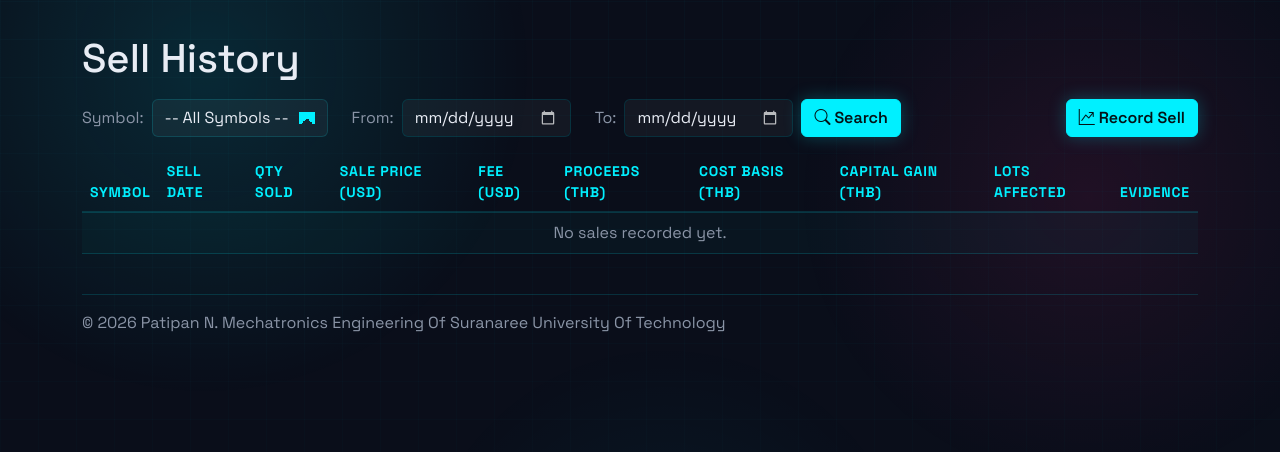
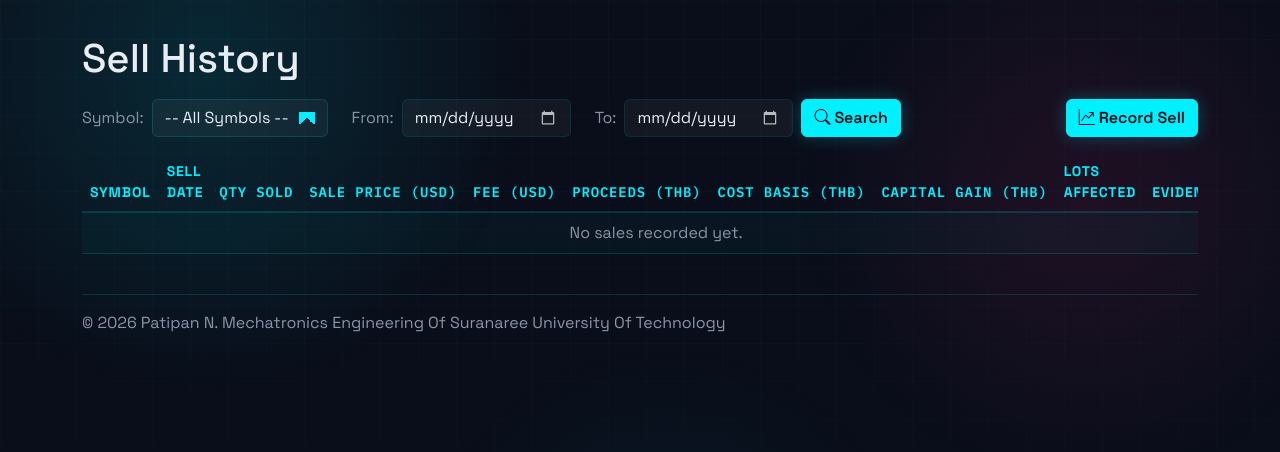
Before and after one commit to thestreets1412/stock-fifo-django, a Django app: page /sales/ in a window 1280 px wide. Shown: the part 75-527 px from the top of the page. Run offline with Django 5.2, Linux system fonts and the light colour scheme; the visitor is signed in with stand-in values (Sample User, id 1); data that the repository does not hold is empty.

Commit message:
feat: right-align financial columns with tabular figures
Money and share counts were left-aligned in the app's proportional face, so
decimal points wandered and you could not compare two THB amounts by shape.
Adds .cell-num -- monospace, tabular figures, right-aligned -- and applies
it to the numeric columns and their headers on both tables.

Lots Affected now shows the three oldest lots and a "+N more" line. A sale
that consumed eight lots was stretching its row to eight lines and pushing
everything else off screen; the full allocation detail is what the FIFO
report export is for.

Co-Authored-By: Claude Opus 5 <noreply@anthropic.com>

```diff
--- a/portfolio/static/portfolio/style.css
+++ b/portfolio/static/portfolio/style.css
@@ -304,6 +304,18 @@ a:hover {
   color: var(--cyan);
 }
 
+/* ---- Numeric table cells ----
+   Money and share counts get monospaced tabular figures and right alignment,
+   so decimal points stack and you can compare magnitudes down a column by
+   shape alone. Headers take the same class to stay over their column. */
+.cell-num {
+  font-family: var(--font-mono);
+  font-variant-numeric: tabular-nums;
+  font-feature-settings: "tnum" 1;
+  text-align: right;
+  white-space: nowrap;
+}
+
 /* ---- Stat cards — dashboard summary tiles. Label recedes, figure dominates. */
 .stat-card__label {
   font-size: var(--text-sm);
--- a/portfolio/templates/portfolio/sale_list.html
+++ b/portfolio/templates/portfolio/sale_list.html
@@ -56,12 +56,12 @@
             <tr>
                 <th>Symbol</th>
                 <th>Sell Date</th>
-                <th>Qty Sold</th>
-                <th>Sale Price (USD)</th>
-                <th>Fee (USD)</th>
-                <th>Proceeds (THB)</th>
-                <th>Cost Basis (THB)</th>
-                <th>Capital Gain (THB)</th>
+                <th class="cell-num">Qty Sold</th>
+                <th class="cell-num">Sale Price (USD)</th>
+                <th class="cell-num">Fee (USD)</th>
+                <th class="cell-num">Proceeds (THB)</th>
+                <th class="cell-num">Cost Basis (THB)</th>
+                <th class="cell-num">Capital Gain (THB)</th>
                 <th>Lots Affected</th>
                 <th>Evidence</th>
             </tr>
@@ -71,12 +71,12 @@
             <tr>
                 <td>{{ sale.symbol.ticker }}</td>
                 <td>{{ sale.sell_date }}</td>
-                <td>{{ sale.qty_sold }}</td>
-                <td>{{ sale.sale_price_usd }}</td>
-                <td>{{ sale.fee_usd }}</td>
-                <td>{{ sale.proceeds_thb|floatformat:2 }}</td>
-                <td>{{ sale.windowed_cost_basis_thb|floatformat:2 }}</td>
-                <td>
+                <td class="cell-num">{{ sale.qty_sold }}</td>
+                <td class="cell-num">{{ sale.sale_price_usd }}</td>
+                <td class="cell-num">{{ sale.fee_usd }}</td>
+                <td class="cell-num">{{ sale.proceeds_thb|floatformat:2 }}</td>
+                <td class="cell-num">{{ sale.windowed_cost_basis_thb|floatformat:2 }}</td>
+                <td class="cell-num">
                     {% if sale.windowed_capital_gain_thb >= 0 %}
                         <span class="value-gain">+{{ sale.windowed_capital_gain_thb|floatformat:2 }}</span>
                     {% else %}
@@ -84,11 +84,16 @@
                     {% endif %}
                 </td>
                 <td>
+                    {% with allocations=sale.allocations.all %}
                     <ul class="list-unstyled mb-0 small">
-                        {% for allocation in sale.allocations.all %}
+                        {% for allocation in allocations|slice:":3" %}
                             <li>{{ allocation.lot.buy_date }} &mdash; {{ allocation.qty_allocated }} shares</li>
                         {% endfor %}
+                        {% if allocations|length > 3 %}
+                            <li class="text-muted">+{{ allocations|length|add:"-3" }} more</li>
+                        {% endif %}
                     </ul>
+                    {% endwith %}
                 </td>
                 <td>
                     {% if sale.evidence %}
```
Also changed, not shown: portfolio/templates/portfolio/lot_list.html (+10 -10 lines).
